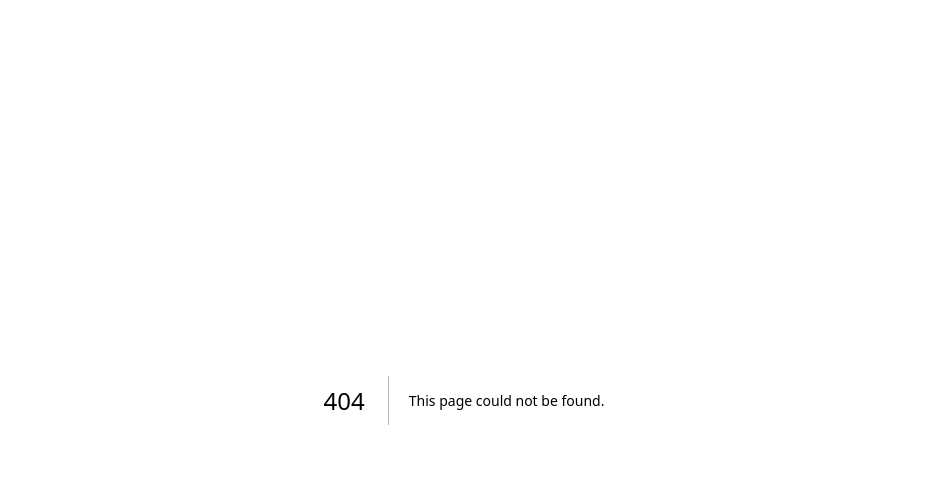
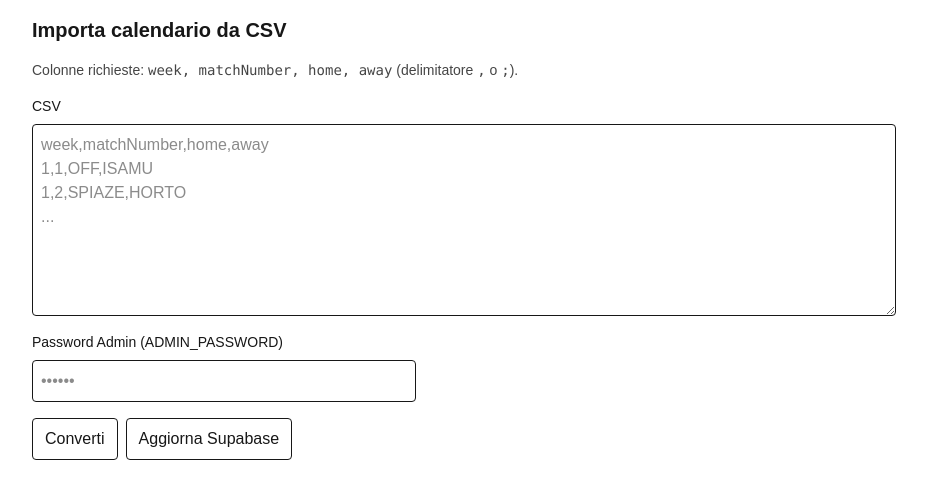
Before and after one commit to rubencarpinteri/fantatipster, a Next.js app: page /tools/schedule-import in a window 1280 px wide. Before the commit this address had no page. Shown: the top 498 px of the page, without its empty margins (176-1103 px from the left). Built offline with nearby package versions, Linux system fonts and the light colour scheme.

Commit message:
Create page.tsx

```diff
--- /dev/null
+++ b/app/tools/schedule-import/page.tsx
@@ -0,0 +1,150 @@
+"use client";
+import React, { useState } from "react";
+
+export default function ScheduleImportPage() {
+  const [csv, setCsv] = useState("");
+  const [adminPw, setAdminPw] = useState("");
+  const [jsonPreview, setJsonPreview] = useState<any[]>([]);
+  const [msg, setMsg] = useState("");
+
+  function parseCSV(text: string) {
+    const clean = text.trim();
+    if (!clean) return [];
+    const commaCount = (clean.match(/,/g) || []).length;
+    const semiCount = (clean.match(/;/g) || []).length;
+    const delim = semiCount > commaCount ? ";" : ",";
+
+    const rows = clean.split(/\r?\n/).filter((r) => r.trim() !== "");
+    if (rows.length === 0) return [];
+
+    const norm = (s: string) =>
+      s.toLowerCase().replace(/\s+/g, "").replace(/[^a-z0-9_]/g, "");
+
+    const header = rows[0].split(delim).map((h) => norm(h));
+    let weekIdx = header.findIndex((h) => h === "week");
+    let matchIdx =
+      header.findIndex((h) => h === "matchnumber") !== -1
+        ? header.findIndex((h) => h === "matchnumber")
+        : header.findIndex((h) => h === "match");
+    let homeIdx = header.findIndex((h) => h === "home");
+    let awayIdx = header.findIndex((h) => h === "away");
+
+    // fallback: prime 4 colonne
+    if (weekIdx < 0 || matchIdx < 0 || homeIdx < 0 || awayIdx < 0) {
+      weekIdx = 0;
+      matchIdx = 1;
+      homeIdx = 2;
+      awayIdx = 3;
+    }
+
+    const out: any[] = [];
+    for (let i = 1; i < rows.length; i++) {
+      const cols = rows[i].split(delim);
+      const w = Number(String(cols[weekIdx] ?? "").trim());
+      const m = Number(String(cols[matchIdx] ?? "").trim());
+      const h = String(cols[homeIdx] ?? "").trim();
+      const a = String(cols[awayIdx] ?? "").trim();
+      if (!w || !m || !h || !a) continue;
+      out.push({ week: w, matchNumber: m, home: h, away: a });
+    }
+    return out;
+  }
+
+  const handleConvert = () => {
+    try {
+      const arr = parseCSV(csv);
+      setJsonPreview(arr);
+      setMsg(`Convertite ${arr.length} righe.`);
+    } catch (e: any) {
+      setMsg(e?.message || "Errore conversione CSV");
+    }
+  };
+
+  const handleUpdate = async () => {
+    try {
+      if (!adminPw) {
+        setMsg("Inserisci la password admin.");
+        return;
+      }
+      if (!jsonPreview.length) {
+        setMsg("Converti prima il CSV.");
+        return;
+      }
+      setMsg("Aggiornamento in corso…");
+
+      // 1) Leggo stato attuale
+      const getRes = await fetch("/api/state", { method: "GET" });
+      if (!getRes.ok) {
+        setMsg("Errore lettura stato");
+        return;
+      }
+      const data = await getRes.json();
+
+      // 2) Sostituisco schedule e aggiorno timestamp
+      const newData = { ...data, schedule: jsonPreview, updatedAt: new Date().toISOString() };
+
+      // 3) Salvo su Supabase tramite API admin-protetta
+      const postRes = await fetch("/api/state", {
+        method: "POST",
+        headers: { "Content-Type": "application/json" },
+        body: JSON.stringify({ password: adminPw, data: newData }),
+      });
+      const body = await postRes.json().catch(() => ({}));
+      if (!postRes.ok) {
+        throw new Error(body?.error || "Errore salvataggio");
+      }
+      setMsg("OK: schedule aggiornato.");
+    } catch (e: any) {
+      setMsg(e?.message || "Errore aggiornamento");
+    }
+  };
+
+  return (
+    <div className="max-w-4xl mx-auto p-4 space-y-4">
+      <h1 className="text-xl font-semibold">Importa calendario da CSV</h1>
+      <p className="text-sm opacity-80">
+        Colonne richieste: <code>week, matchNumber, home, away</code> (delimitatore <code>,</code> o <code>;</code>).
+      </p>
+
+      <div className="grid gap-2">
+        <label className="text-sm">CSV</label>
+        <textarea
+          className="w-full h-48 p-2 border rounded"
+          placeholder={`week,matchNumber,home,away
+1,1,OFF,ISAMU
+1,2,SPIAZE,HORTO
+...`}
+          value={csv}
+          onChange={(e) => setCsv(e.currentTarget.value)}
+        />
+      </div>
+
+      <div className="grid gap-2 max-w-sm">
+        <label className="text-sm">Password Admin (ADMIN_PASSWORD)</label>
+        <input
+          type="password"
+          className="p-2 border rounded"
+          value={adminPw}
+          onChange={(e) => setAdminPw(e.currentTarget.value)}
+          placeholder="••••••"
+        />
+      </div>
+
+      <div className="flex gap-2">
+        <button className="px-3 py-2 border rounded" onClick={handleConvert}>Converti</button>
+        <button className="px-3 py-2 border rounded" onClick={handleUpdate}>Aggiorna Supabase</button>
+      </div>
+
+      {msg && <div className="text-sm">{msg}</div>}
+
+      {jsonPreview.length > 0 && (
+        <div className="text-sm">
+          <div className="mb-2">Anteprima JSON ({jsonPreview.length} righe):</div>
+          <pre className="p-2 bg-black/5 rounded overflow-auto max-h-64">
+{JSON.stringify(jsonPreview.slice(0, 10), null, 2)}
+          </pre>
+        </div>
+      )}
+    </div>
+  );
+}
```
